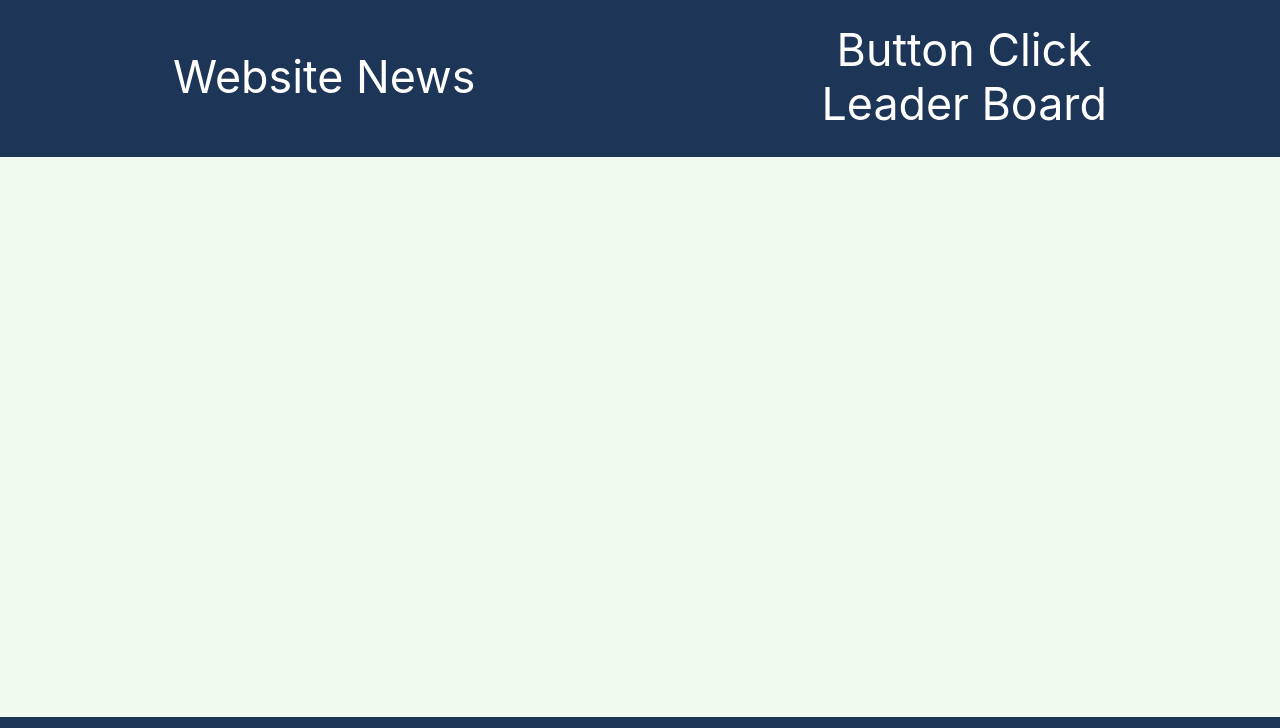
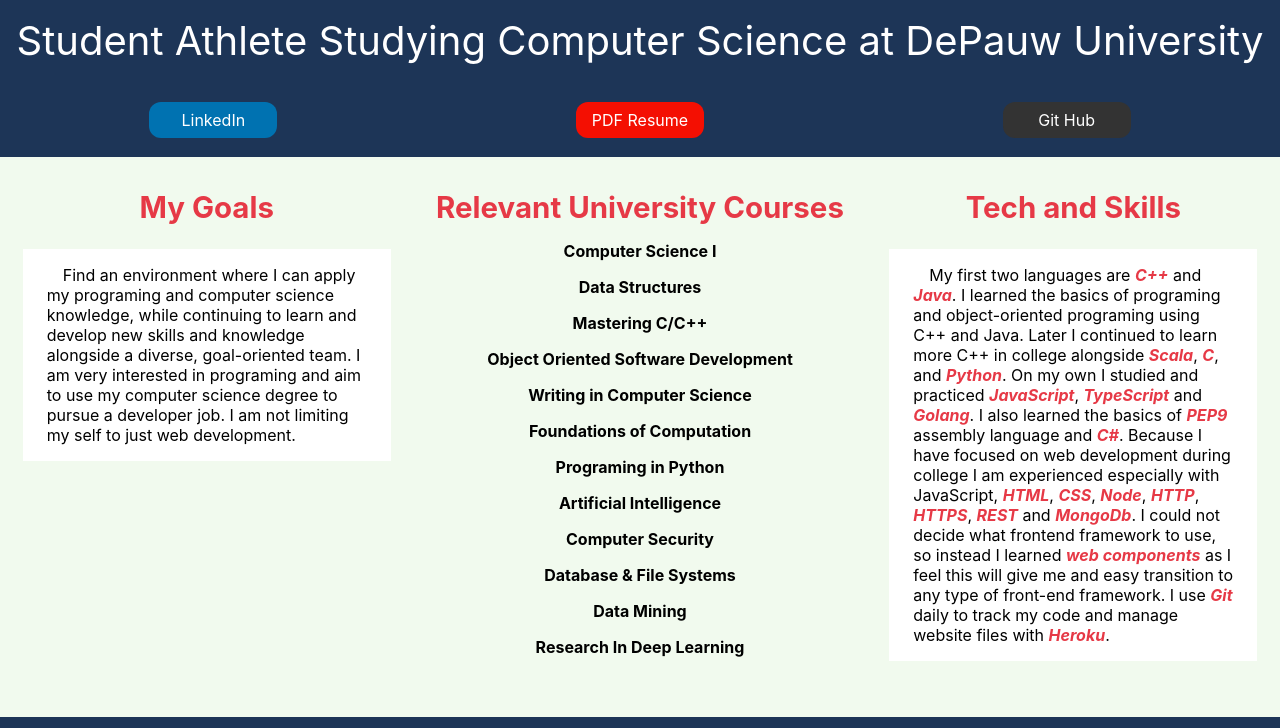
Before and after one commit to NikitaPoly/Polyakov.tech-1.0.0, a website: page frontend/html/resume.html in a window 1280 px wide. Shown: the part 83-811 px from the top of the page. Drawn offline with Linux system fonts and the light colour scheme.

Commit message:
Finished basic html for resume page

```diff
--- a/frontend/css/defaults.css
+++ b/frontend/css/defaults.css
@@ -15,7 +15,7 @@ body{/*sets color of background and default font*/
 main{/*make the main content box take up[ the rest of the space so that the footer can not be seen*/
     min-height: 70vh;
 }
-    main button{/*making all buttons my style*/
-        border: none;
-        color: white;
-    }
+button{/*making all buttons my style*/
+    border: none;
+    color: white;
+}
--- /dev/null
+++ b/frontend/css/resume.css
@@ -0,0 +1,58 @@
+header {
+    display: flex;
+    flex-flow: column;
+}
+    header h2{
+        max-height: 10vh;
+        font-size: 5vh;
+    }
+    header a{
+        background-color: red;
+        padding: .5rem;
+        border-radius: .75rem;
+        min-width: 7rem;
+        list-style: none;
+    }
+    header div#linksInHeaderDiv{
+        display: flex;
+        justify-content: space-around;
+        width: 100%;
+    }
+        header div#linksInHeaderDiv a#linkedinLink{
+            background-color: #0072B1;
+        }
+        header div#linksInHeaderDiv a#pdfResume{
+            background-color: #F40F02;
+        }
+        header div#linksInHeaderDiv a#gitHubLink{
+            background-color: #333333;
+        }
+main{
+    display: flex;
+    justify-content: space-around;
+}
+    main h1, main h2, main h3{
+        color:var(--mainRed--);
+        text-align: center;
+        font-size: 2.3vw;
+        margin-top: 2rem;
+    }
+    main article p{/*this is the text of goals and skills*/
+        background-color: white;
+        max-width: 25vw;
+        margin-top: 1.5rem;
+        padding: 1rem 1.5rem;
+        text-indent: 1rem;
+    }
+        main article p em{/*to hilight the tech i know*/
+            color:var(--mainRed--);
+            font-weight: 700;
+        }
+    main section ul{/*this is the list of univercity courses */
+        list-style: none;
+        text-align: center;
+    }
+        main section ul li{
+            margin: 1rem;
+            font-weight: bold;
+        }
--- a/frontend/html/resume.html
+++ b/frontend/html/resume.html
@@ -9,6 +9,7 @@
     <link rel="stylesheet" href="../css/nav.css">
     <link rel="stylesheet" href="../css/header.css">
     <link rel="stylesheet" href="../css/footer.css">
+    <link rel="stylesheet" href="../css/resume.css">
 </head>
 <body>
     <nav>
@@ -19,10 +20,40 @@
         <a href="contact.html">Contact</a>
     </nav>
     <header>
-        <h2>Website News</h2>
-        <h2>Button Click<br>Leader Board</h2>
+        <h2>Student Athlete Studying Computer Science at DePauw University</h2>
+        <div id="linksInHeaderDiv">
+            <a id="linkedinLink">LinkedIn</a>
+            <a id="pdfResume">PDF Resume</a>
+            <a id="gitHubLink">Git Hub</a>
+        </div>
     </header>
-    <main></main>
+    <main>
+        <article>
+            <h1>My Goals</h1>
+            <p>Find an environment where I can apply my programing and computer science knowledge, while continuing to learn and develop new skills and knowledge alongside a diverse, goal-oriented team. I am very interested in programing and aim to use my computer science degree to pursue a developer job. I am not limiting my self to just web development.</p>
+        </article>
+        <section>
+            <h3>Relevant University Courses</h3>
+            <ul>
+                <li>Computer Science I</li>
+                <li>Data Structures</li>
+                <li>Mastering C/C++</li>
+                <li>Object Oriented Software Development</li>
+                <li>Writing in Computer Science</li>
+                <li>Foundations of Computation</li>
+                <li>Programing in Python</li>
+                <li>Artificial Intelligence</li>
+                <li>Computer Security</li>
+                <li>Database & File Systems</li>
+                <li>Data Mining</li>
+                <li>Research In Deep Learning</li>
+            </ul>
+        </section>
+        <article>
+            <h2>Tech and Skills</h2>
+            <p>My first two languages are <em>C++</em> and <em>Java</em>. I learned the basics of programing and object-oriented programing using C++ and Java. Later I continued to learn more C++ in college alongside <em>Scala</em>, <em>C</em>, and <em>Python</em>. On my own I studied and practiced <em>JavaScript</em>, <em>TypeScript</em> and <em>Golang</em>. I also learned the basics of <em>PEP9</em> assembly language and <em>C#</em>. Because I have focused on web development during college I am experienced especially with JavaScript, <em>HTML</em>, <em>CSS</em>, <em>Node</em>, <em>HTTP</em>, <em>HTTPS</em>, <em>REST</em> and <em>MongoDb</em>. I could not decide what frontend framework to use, so instead I learned <em>web components</em> as I feel this will give me and easy transition to any type of front-end framework. I use <em>Git</em> daily to track my code and manage website files with <em>Heroku</em>.</p>
+        </article>
+    </main>
     <footer>
         <img src="../images/instaLogo.svg" alt="Instagram Logo">
         <img src="../images/twitter.svg" alt="Twitter Logo">
```
